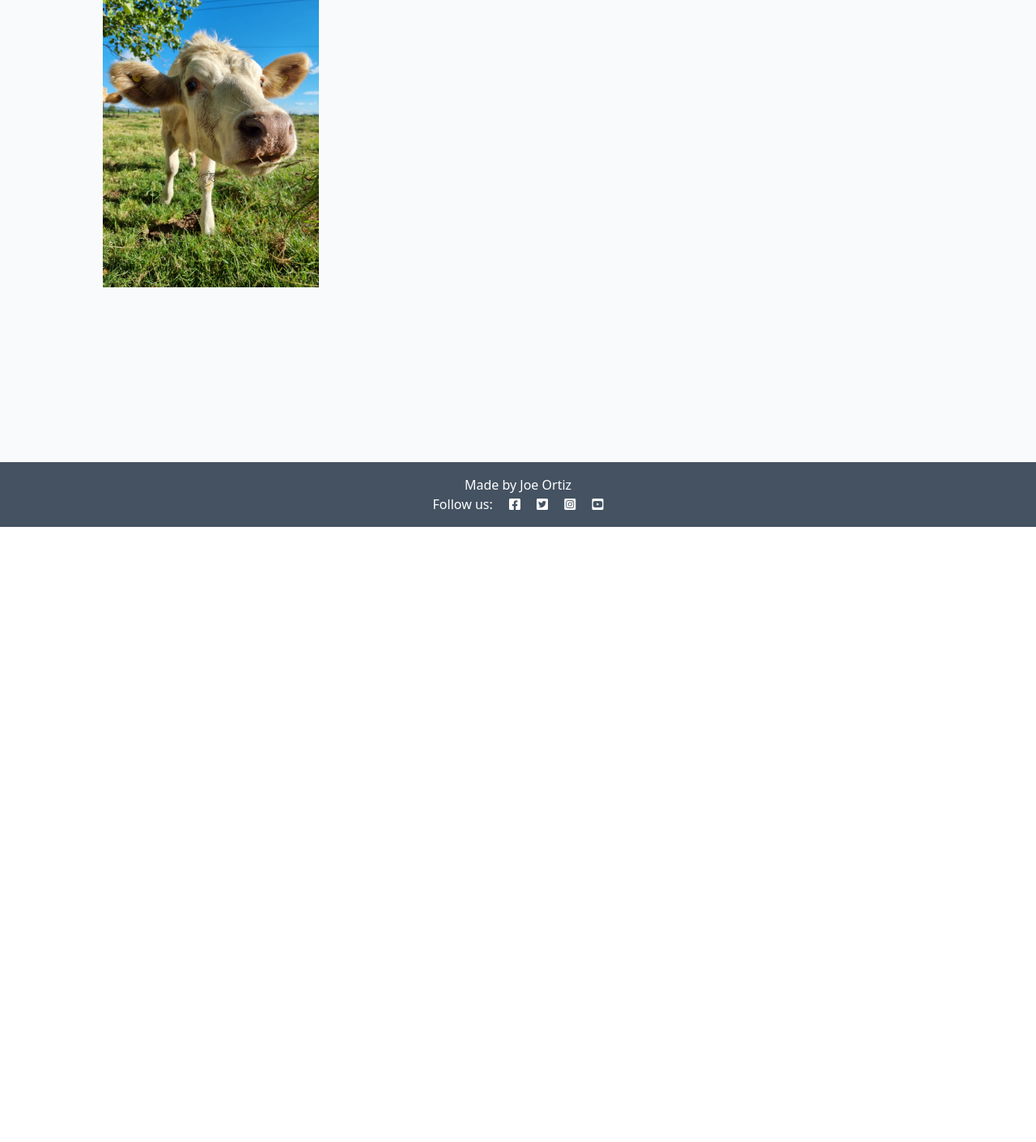
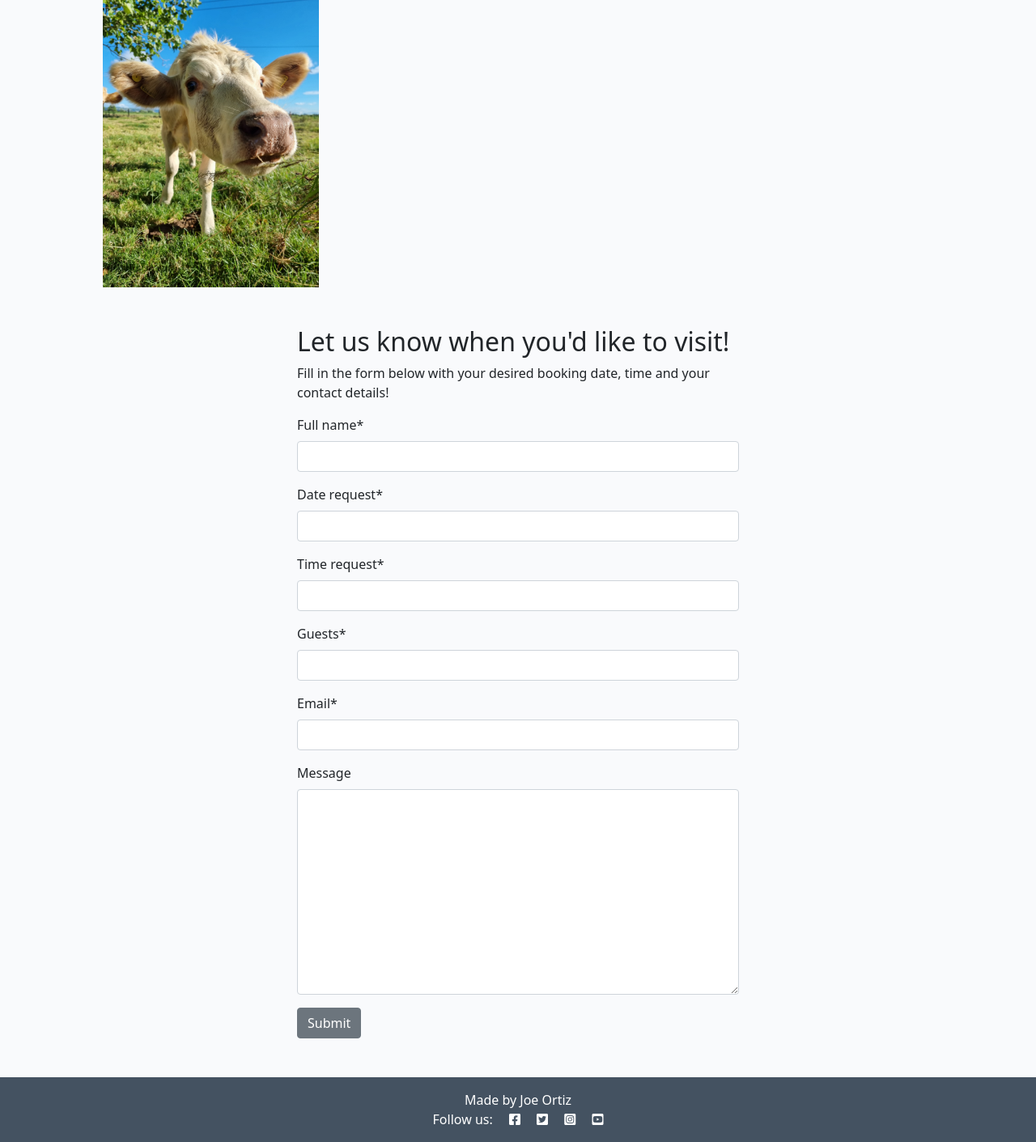
Before and after one commit to JoeOrtiz1995/Deli-Restaurant-Bookings-Project, a Django app: page /contact/ in a window 1280 px wide. Shown: the part 149-1560 px from the top of the page at 81% size. Before the commit the page ends 800 px from the top, so only its background shows below. Run offline with Django 4.2, Linux system fonts and the light colour scheme; data that the repository does not hold is empty; some libraries are stand-ins or nearby versions.

Commit message:
Create Bookings Form and add to Admin panel

```diff
--- a/contact/admin.py
+++ b/contact/admin.py
@@ -1,5 +1,7 @@
 from django.contrib import admin
-from .models import About
+from .models import About, BookingRequest
 
 # Register your models here.
 admin.site.register(About)
+
+admin.site.register(BookingRequest)
--- /dev/null
+++ b/contact/forms.py
@@ -0,0 +1,8 @@
+from .models import BookingRequest
+from django import forms
+
+
+class BookingForm(forms.ModelForm):
+    class Meta:
+        model = BookingRequest
+        fields = ('full_name', 'date_request', 'time_request', 'guests', 'email', 'message')
--- a/contact/models.py
+++ b/contact/models.py
@@ -7,3 +7,15 @@ class About(models.Model):
 
     def __str__(self):
         return self.title
+
+
+class BookingRequest(models.Model):
+    full_name = models.CharField(max_length=100)
+    date_request = models.DateField(auto_now_add=False)
+    time_request = models.TimeField(auto_now_add=False)
+    guests = models.IntegerField()
+    email = models.EmailField()
+    message = models.TextField(blank=True)
+
+    def __str__(self):
+        return f"Booking Request from: {self.full_name}"
--- a/contact/templates/contact/contact.html
+++ b/contact/templates/contact/contact.html
@@ -1,6 +1,8 @@
 {% extends 'base.html' %}
+{% load static %}
+{% load crispy_forms_tags %}
+
 {% block content %}
-{% load static %}
 <div class="container mt-5">
     <div class="row">
         <div class="col-4 text-center">
@@ -11,5 +13,19 @@
             {{ contact.content | safe }}
         </div>
     </div>
+    <div class="row justify-content-center">
+        <div class="col-12 col-md-6 my-5">
+            <h2>Let us know when you'd like to visit!</h2>
+            <p>Fill in the form below with your desired booking date, time and your contact details!</p>
+
+            <!-- add your form here. Your submit button should
+                                have the classes of btn, btn-secondary -->
+            <form method="post">
+                {{ booking_form | crispy }}
+                {% csrf_token %}
+                <button class="btn btn-secondary" type="submit">Submit</button>
+            </form>
+        </div>
+    </div>
 </div>
 {% endblock content %}
--- a/contact/views.py
+++ b/contact/views.py
@@ -1,5 +1,6 @@
 from django.shortcuts import render
 from .models import About
+from .forms import BookingForm
 
 # Create your views here.
 def about_us(request):
@@ -7,9 +8,12 @@ def about_us(request):
     Renders the About us and Bookings section.
     """
     contact = About.objects.all().last()
+    booking_form = BookingForm()
 
     return render(
         request,
         "contact/contact.html",
-        {"contact": contact},
+        {"contact": contact,
+         "booking_form": booking_form
+         },
     )
--- a/deli/settings.py
+++ b/deli/settings.py
@@ -45,6 +45,8 @@ INSTALLED_APPS = [
     'allauth',
     'allauth.account',
     'allauth.socialaccount',
+    'crispy_forms',
+    'crispy_bootstrap5',
     'agenda',
     'contact',
 ]
@@ -52,6 +54,9 @@ INSTALLED_APPS = [
 SITE_ID = 1
 LOGIN_REDIRECT_URL = '/'
 LOGOUT_REDIRECT_URL = '/'
+
+CRISPY_ALLOWED_TEMPLATE_PACKS = "bootstrap5"
+CRISPY_TEMPLATE_PACK = "bootstrap5"
 
 MIDDLEWARE = [
     'django.middleware.security.SecurityMiddleware',
--- a/requirements.txt
+++ b/requirements.txt
@@ -1,7 +1,9 @@
 asgiref==3.8.1
+crispy-bootstrap5==0.7
 dj-database-url==0.5.0
 Django==4.2.16
 django-allauth==0.57.2
+django-crispy-forms==2.3
 gunicorn==20.1.0
 oauthlib==3.2.2
 psycopg2==2.9.9
```
Also changed, not shown: contact/migrations/0002_bookingrequest.py (added), contact/migrations/0003_bookingrequest_time_request_and_more.py (added).
